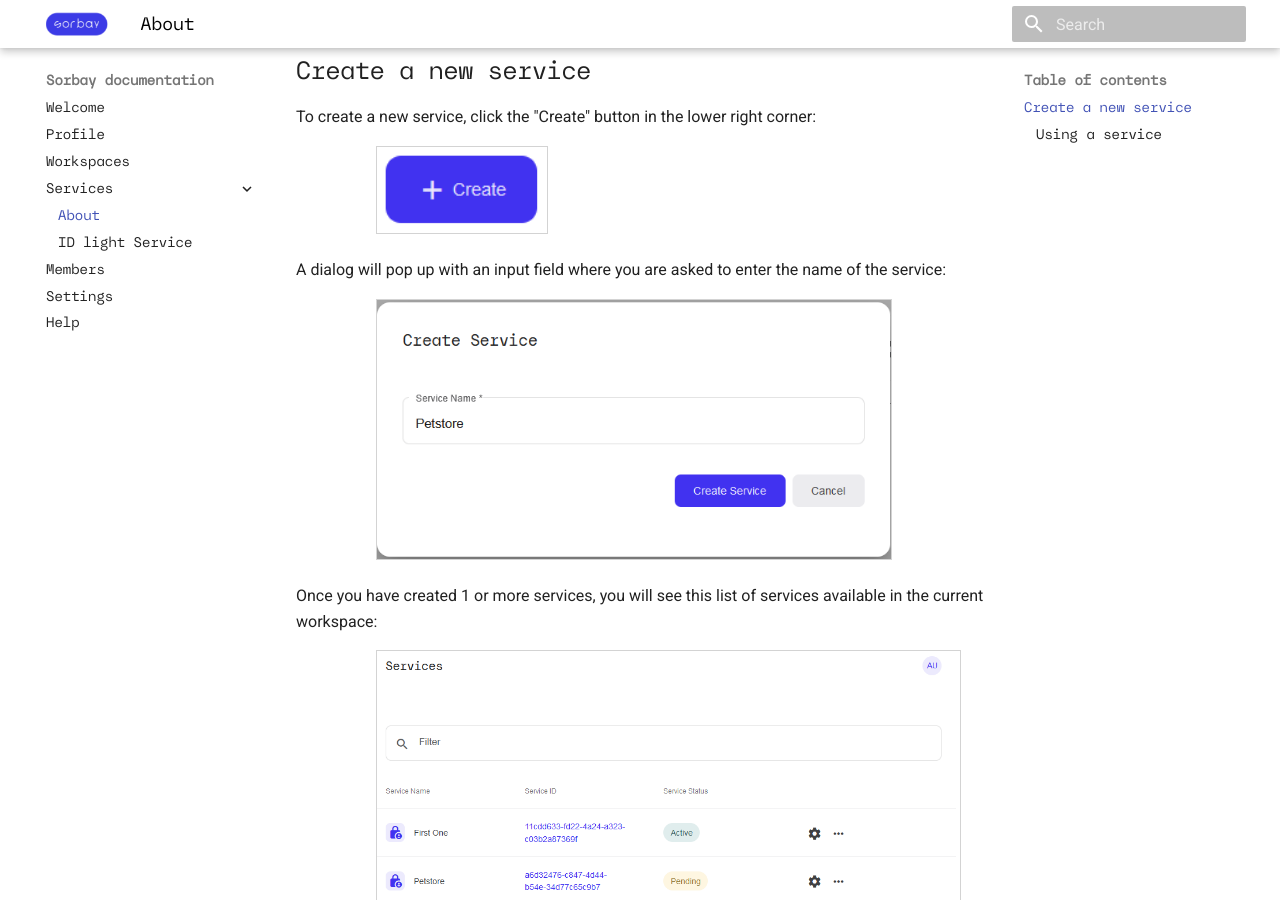
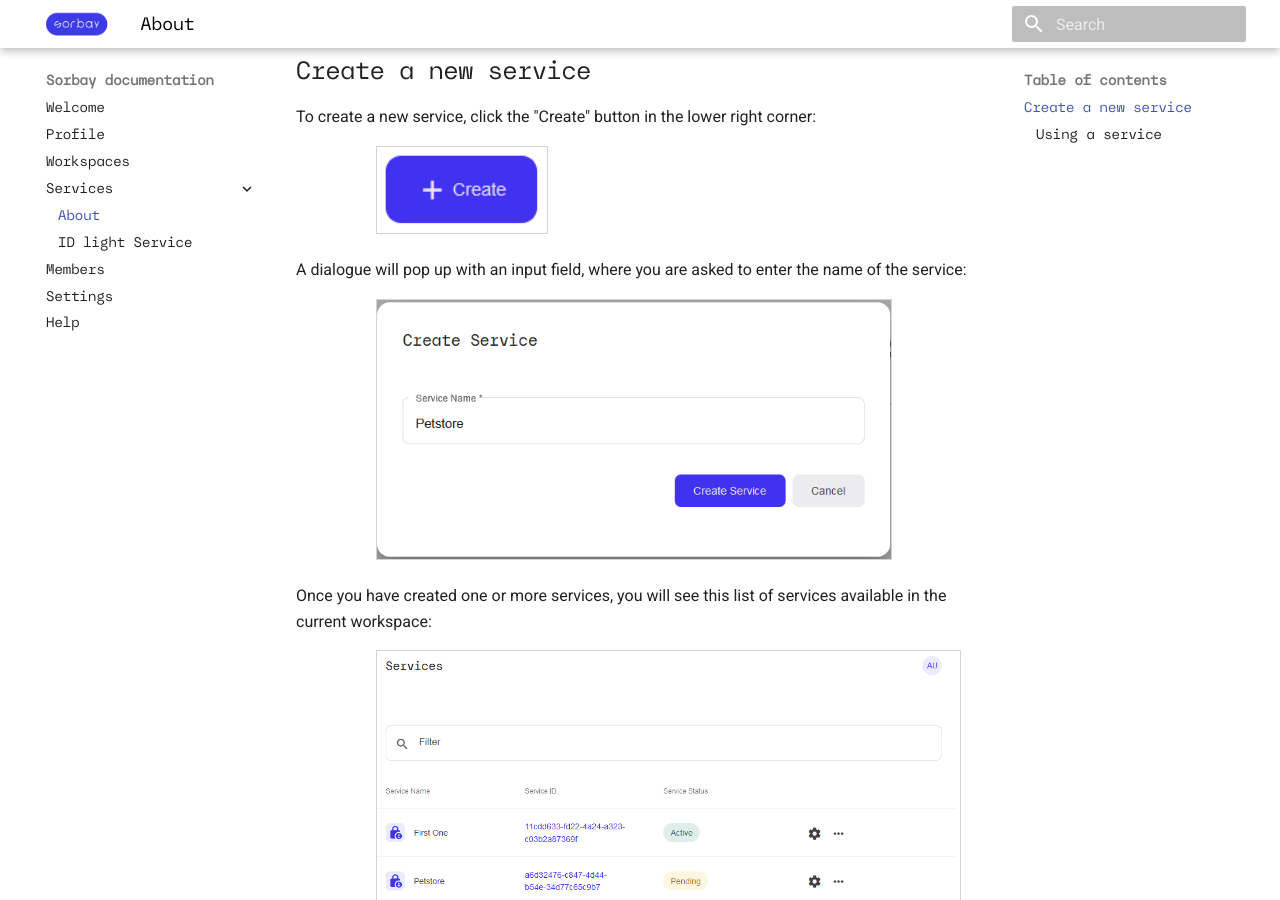
Before and after one commit to sorbay/sorbay-documentation, an MkDocs documentation site: the page built from docs/en/services.md, in a window 1280 px wide and 900 px high, scrolled down 259 px. Built offline with MkDocs 1.6.1 and Material for MkDocs 9.7.7, drawn with Linux system fonts in a browser that asks for light colours.

Commit message:
Update services.md

```diff
--- a/docs/en/services.md
+++ b/docs/en/services.md
@@ -10,12 +10,12 @@ To create a new service, click the "Create" button in the lower right corner:
 
 <img style="margin-left: 80px; width: 25%; border: 1px; border-style: solid; border-color: lightgray" src="../img/services_button_create.png">
 
-A dialog will pop up with an input field where you are asked to
+A dialogue will pop up with an input field, where you are asked to
 enter the name of the service:
 
 <img style="margin-left: 80px; width: 75%; border: 1px; border-style: solid; border-color: lightgray" src="../img/services_create_popup.png">
 
-Once you have created 1 or more services, you will see this list of services available in the current workspace:
+Once you have created one or more services, you will see this list of services available in the current workspace:
 
 <img style="margin-left: 80px; width: 85%; border: 1px; border-style: solid; border-color: lightgray" src="../img/services_list.png">
 
```
